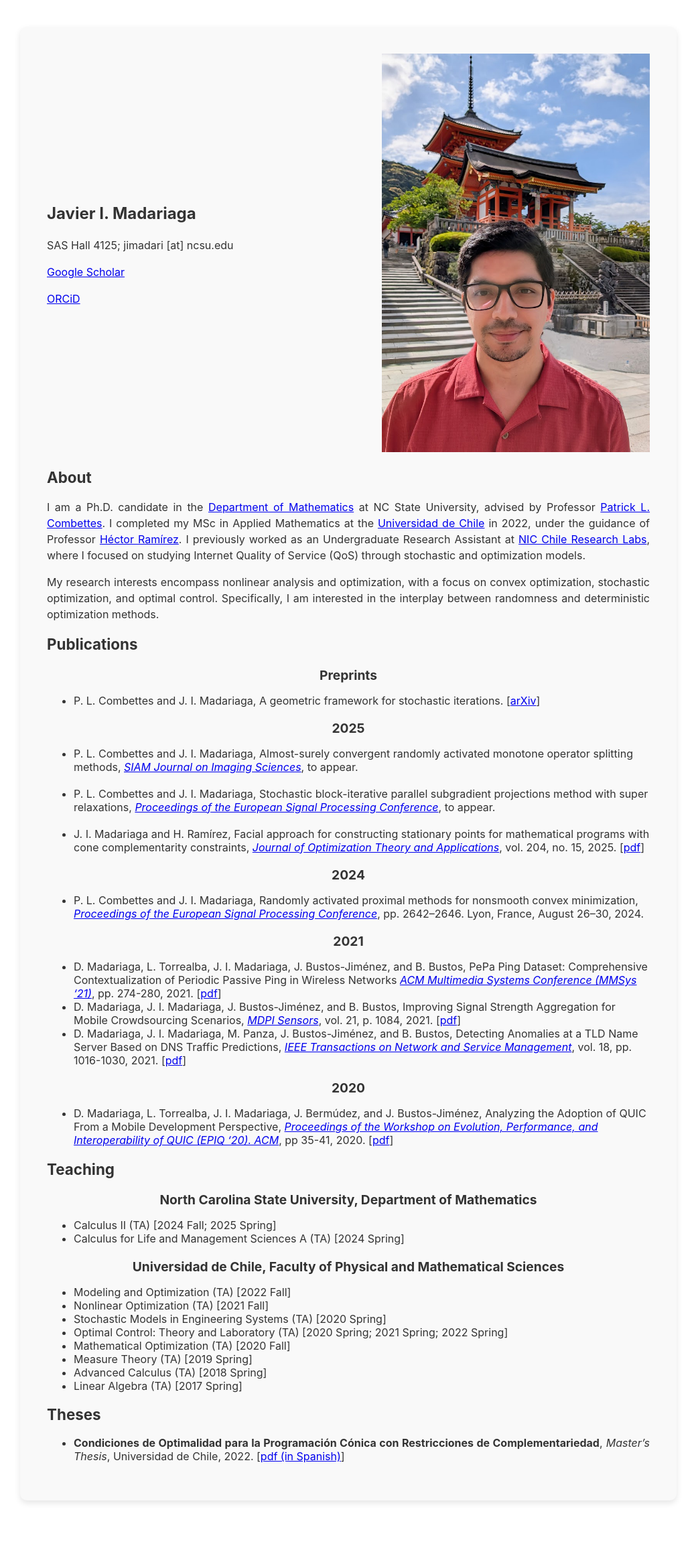
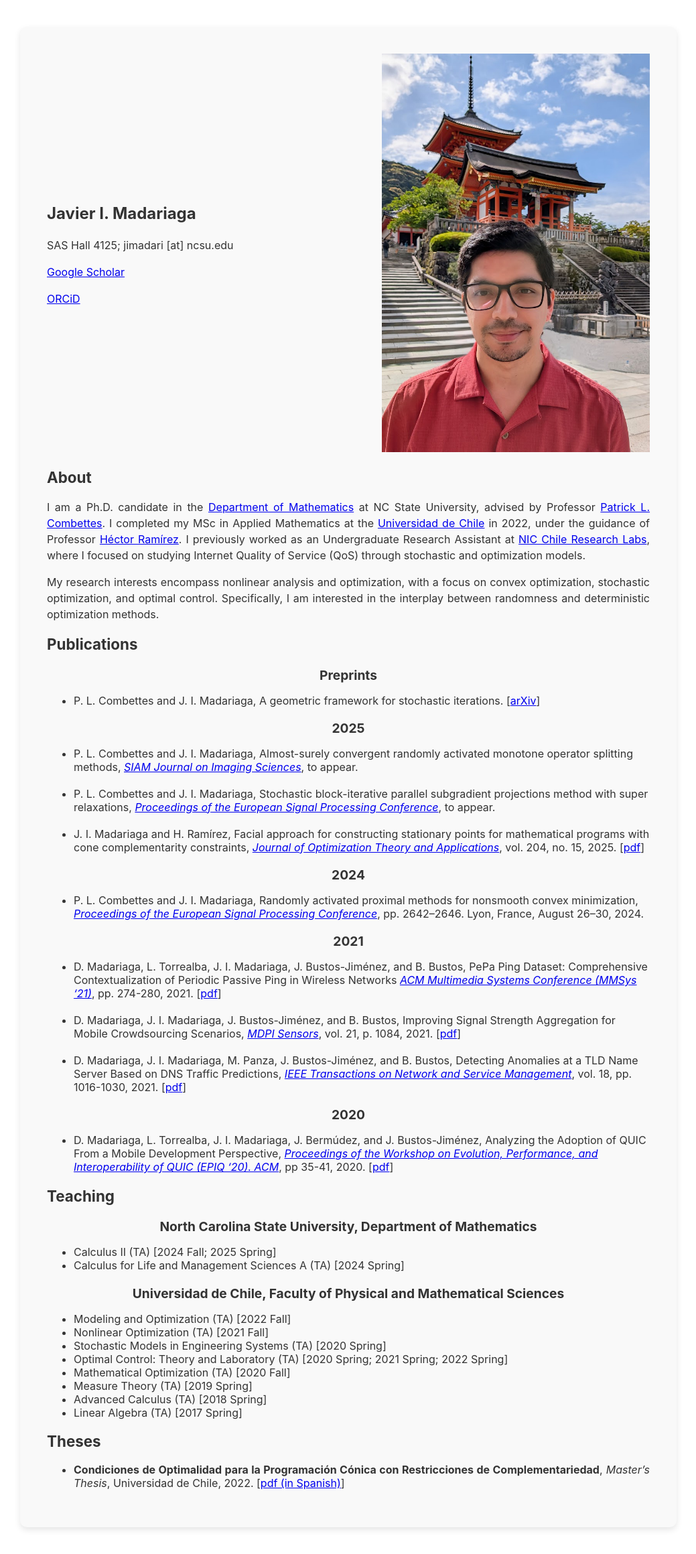
Before and after one commit to jmadariagar/jmadariagar.github.io, a Jekyll site: the page built from index.md, in a window 1280 px wide. Shown: the whole page at 67% size, without its empty margins (120-1159 px from the left). Built offline with Jekyll 4.4.1, drawn with Linux system fonts in a browser that asks for light colours; our own code applies the rules of GitHub Pages for plain Markdown files; a script that is not in the unit is left out; before the commit the page ends 2280 px from its top, so only the background shows below that.

```diff
--- a/index.md
+++ b/index.md
@@ -30,8 +30,8 @@ My research interests encompass nonlinear analysis and optimization, with a focu
 * P. L. Combettes and J. I. Madariaga, Randomly activated proximal methods for nonsmooth convex minimization, [<em>Proceedings of the European Signal Processing Conference</em>](https://eusipcolyon.sciencesconf.org/), pp. 2642–2646. Lyon, France, August 26–30, 2024.
 
 <center> <h3>2021</h3> </center>
-* D. Madariaga, L. Torrealba, J. I. Madariaga, J. Bustos-Jiménez, and B. Bustos, PePa Ping Dataset: Comprehensive Contextualization of Periodic Passive Ping in Wireless Networks [<em>ACM Multimedia Systems Conference (MMSys '21)</em>](https://2021.acmmmsys.org/), pp. 274-280, 2021. [[pdf](https://dl.acm.org/doi/abs/10.1145/3458305.3478456)]
-* D. Madariaga, J. I. Madariaga, J. Bustos-Jiménez, and B. Bustos, Improving Signal Strength Aggregation for Mobile Crowdsourcing Scenarios, [<em>MDPI Sensors</em>](https://www.mdpi.com/journal/sensors), vol. 21, p. 1084, 2021. [[pdf](https://www.mdpi.com/1424-8220/21/4/1084/htm)]
+* D. Madariaga, L. Torrealba, J. I. Madariaga, J. Bustos-Jiménez, and B. Bustos, PePa Ping Dataset: Comprehensive Contextualization of Periodic Passive Ping in Wireless Networks [<em>ACM Multimedia Systems Conference (MMSys '21)</em>](https://2021.acmmmsys.org/), pp. 274-280, 2021. [[pdf](https://dl.acm.org/doi/abs/10.1145/3458305.3478456)]<br><br>
+* D. Madariaga, J. I. Madariaga, J. Bustos-Jiménez, and B. Bustos, Improving Signal Strength Aggregation for Mobile Crowdsourcing Scenarios, [<em>MDPI Sensors</em>](https://www.mdpi.com/journal/sensors), vol. 21, p. 1084, 2021. [[pdf](https://www.mdpi.com/1424-8220/21/4/1084/htm)]<br><br>
 * D. Madariaga, J. I. Madariaga, M. Panza, J. Bustos-Jiménez, and B. Bustos, Detecting Anomalies at a TLD Name Server Based on DNS Traffic Predictions, [<em>IEEE Transactions on Network and Service Management</em>](https://ieeexplore.ieee.org/xpl/RecentIssue.jsp?punumber=4275028), vol. 18, pp. 1016-1030, 2021. [[pdf](https://doi.org/10.1109/TNSM.2021.3051195)]
 
 <center> <h3>2020</h3> </center>
```
